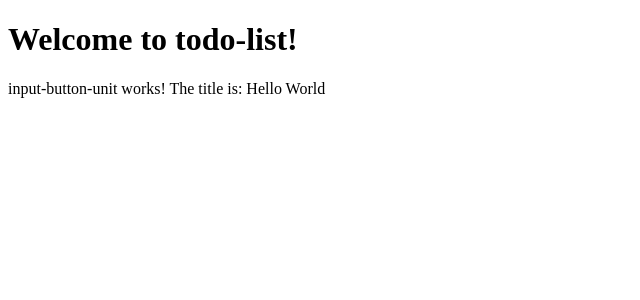
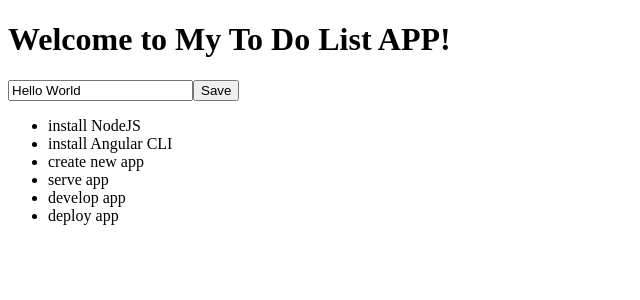
Before and after one commit to tschurder0518/ng-todo, an Angular app: page / in a window 1280 px wide. Shown: the top 300 px of the page, without its empty margins (0-640 px from the left). Built offline with nearby package versions, Linux system fonts and the light colour scheme.

Commit message:
added list manager

```diff
--- a/src/app/app.component.ts
+++ b/src/app/app.component.ts
@@ -1,4 +1,4 @@
-import { Component } from '@angular/core';
+import { Component, OnInit } from '@angular/core';
 
 @Component({
   selector: 'app-root',
@@ -7,10 +7,10 @@ import { Component } from '@angular/core';
       Welcome to {{ title }}!
     </h1>
 
-    <app-input-button-unit></app-input-button-unit>
-    `,
+    <app-list-manager></app-list-manager>
+  `,
   styleUrls: ['./app.component.css']
 })
 export class AppComponent {
-  title = 'todo-list';
+  title = 'My To Do List APP';
 }
--- a/src/app/app.module.ts
+++ b/src/app/app.module.ts
@@ -3,11 +3,15 @@ import { NgModule } from '@angular/core';
 
 import { AppComponent } from './app.component';
 import { InputButtonUnitComponent } from './input-button-unit/input-button-unit.component';
+import { TodoItemComponent } from './todo-item/todo-item.component';
+import { ListManagerComponent } from './list-manager/list-manager.component';
 
 @NgModule({
   declarations: [
     AppComponent,
-    InputButtonUnitComponent
+    InputButtonUnitComponent,
+    TodoItemComponent,
+    ListManagerComponent
   ],
   imports: [
     BrowserModule
--- a/src/app/input-button-unit/input-button-unit.component.ts
+++ b/src/app/input-button-unit/input-button-unit.component.ts
@@ -1,20 +1,29 @@
-import { Component, OnInit } from '@angular/core';
+import { Component, OnInit, Output, EventEmitter } from '@angular/core';
 
 @Component({
   selector: 'app-input-button-unit',
   template: `
-    <p>
-      input-button-unit works!
-      The title is: {{ title }}
-    </p>
+    <input  #inputElementRef
+           [value]="title"
+           (keyup.enter)="submitValue($event.target.value)">
+
+    <button (click)="submitValue(inputElementRef.value)">
+      Save
+    </button>
+
   `,
   styleUrls: ['./input-button-unit.component.css']
 })
 export class InputButtonUnitComponent implements OnInit {
+  @Output() submit: EventEmitter<string> = new EventEmitter();
   title = "Hello World";
-  constructor() { }
 
-  ngOnInit(): void {
+  constructor() {}
+
+  ngOnInit() {
   }
 
+  submitValue(newTitle: string) {
+    this.submit.emit(newTitle);
+  }
 }
--- /dev/null
+++ b/src/app/interfaces/todo-item.ts
@@ -0,0 +1,4 @@
+export interface TodoItem {
+  title: string;
+  completed?: boolean;
+}
--- /dev/null
+++ b/src/app/list-manager/list-manager.component.ts
@@ -0,0 +1,35 @@
+import { Component, OnInit } from '@angular/core';
+import { TodoItem } from '../interfaces/todo-item';
+
+@Component({
+  selector: 'app-list-manager',
+  template: `
+    <app-input-button-unit (submit)="addItem($event)"></app-input-button-unit>
+
+    <ul>
+      <li *ngFor="let todoItem of todoList">
+        <app-todo-item [item]="todoItem"></app-todo-item>
+      </li>
+    </ul>
+  `,
+  styleUrls: ['./list-manager.component.css']
+})
+export class ListManagerComponent implements OnInit {
+  todoList: TodoItem[] = [
+    {title: 'install NodeJS'},
+    {title: 'install Angular CLI'},
+    {title: 'create new app'},
+    {title: 'serve app'},
+    {title: 'develop app'},
+    {title: 'deploy app'},
+  ];
+
+  constructor() { }
+
+  ngOnInit() {
+  }
+
+  addItem(title: string) {
+    this.todoList.push({ title });
+  }
+}
--- /dev/null
+++ b/src/app/todo-item/todo-item.component.ts
@@ -0,0 +1,19 @@
+import { Component, OnInit, Input } from '@angular/core';
+import { TodoItem } from '../interfaces/todo-item';
+
+@Component({
+  selector: 'app-todo-item',
+  template: `
+      {{ item.title }}
+  `,
+  styleUrls: ['./todo-item.component.css']
+})
+export class TodoItemComponent implements OnInit {
+  @Input() item: TodoItem;
+
+  constructor() { }
+
+  ngOnInit(): void {
+  }
+
+}
```
Also changed, not shown: src/app/list-manager/list-manager.component.css (added), src/app/todo-item/todo-item.component.css (added), 2 other files (tests, documents, lock files or other folders).
